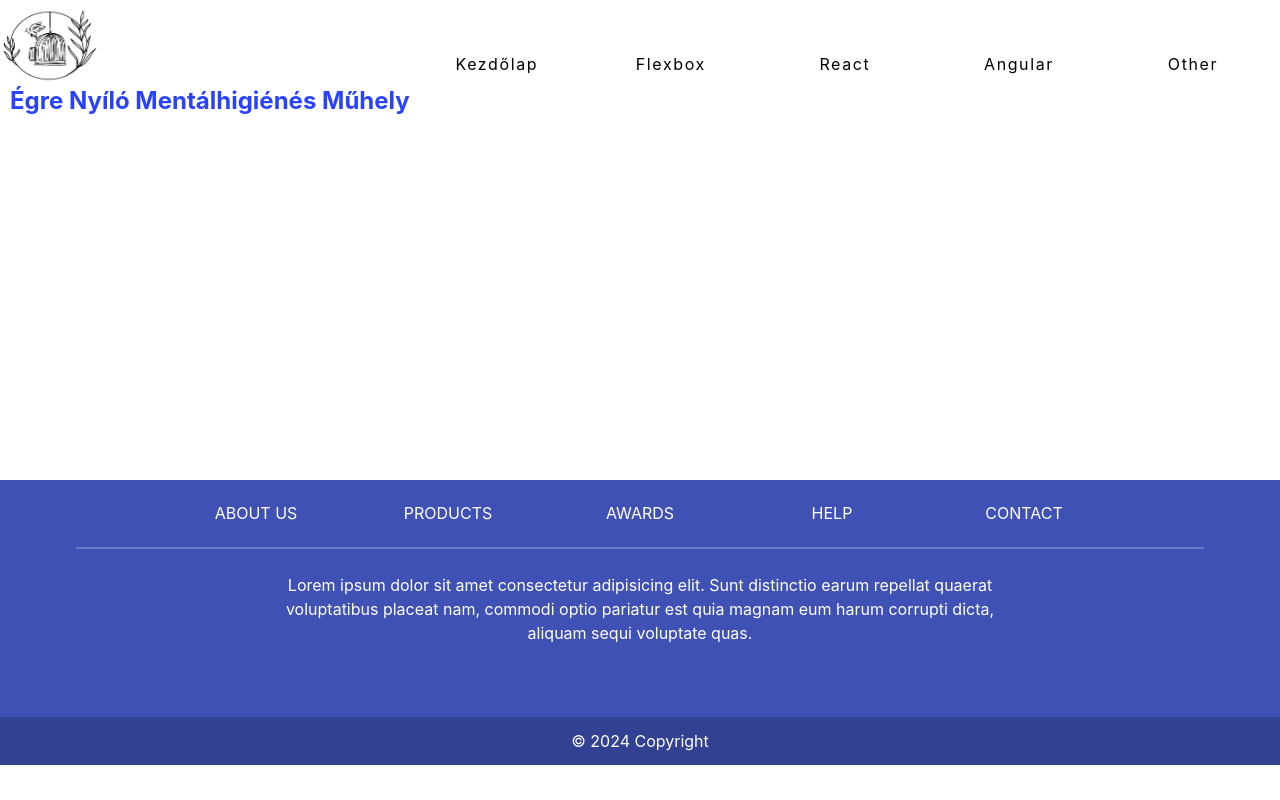
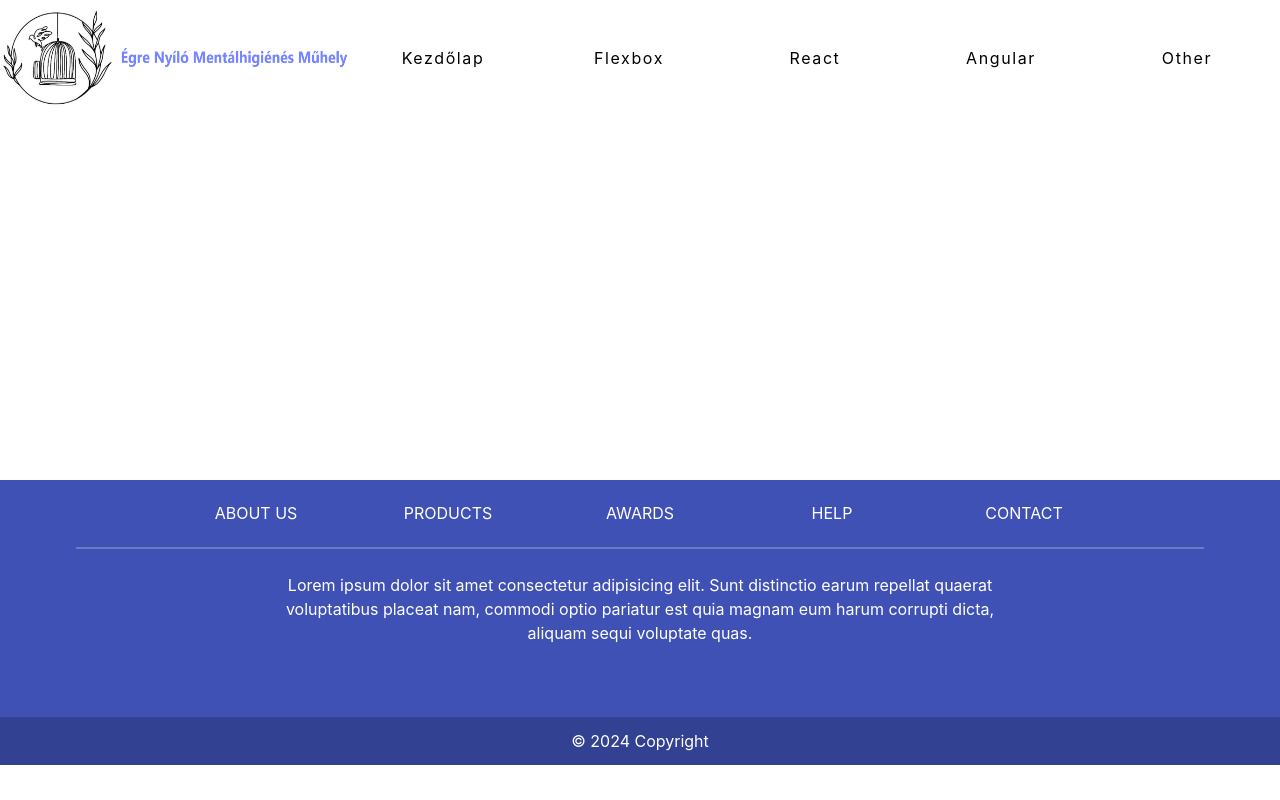
Before and after one commit to zoltannyiri/Egre_Nyilo, an Angular app in the folder Egre_Nyilo/: page / in a window 1280 px wide. Built offline with nearby package versions, Linux system fonts and the light colour scheme.

Commit message:
Egre_Nyilo_commit

```diff
--- a/Egre_Nyilo/src/app/pages/navbar/navbar.component.html
+++ b/Egre_Nyilo/src/app/pages/navbar/navbar.component.html
@@ -3,9 +3,9 @@
     <div class="desktop-navbar" *ngIf="!isMobileView">
       <div class="et-hero-tabs-upper bg-white navbar nav">
         <a [routerLink]="['/kezdolap']" routerLinkActive="router-link-active" class="">
-          <div class="logo-cointainer">
-           <img src="assets/logo.png" alt="Logó" class="logo-img" width="100" height="75">
-           <span class="logo-text">Égre Nyíló Mentálhigiénés Műhely</span>
+          <div class="logo-cointainer justify-content-center">
+           <img src="assets/logo-szoveg.png" alt="Logó" class="logo-img justify-content-center">
+           <!-- <span class="logo-text">Égre Nyíló Mentálhigiénés Műhely</span> -->
           </div>
         </a>
         <a class="et-hero-tab rounded" href="#tab-es6">Kezdőlap</a>
@@ -18,17 +18,17 @@
     </div>
   </div>
 
-  <div *ngIf="isMobileView" class="navbar navbar-expand-lg navbar-light bg-light">
+  <div *ngIf="isMobileView" class="navbar navbar-expand-lg navbar-light">
     <div class="container-fluid d-flex justify-content-between align-items-center">
       <a class="navbar-brand" [routerLink]="['/kezdolap']">
-        <img src="assets/logo.png" alt="Logó" class="logo-img" width="50" height="50">
+        <img src="assets/logo-szoveg.png" alt="Logó" class="logo-img" width="50" height="50">
       </a>
       <button class="navbar-toggler" type="button" (click)="toggleMenu()" aria-controls="navbarNav" aria-expanded="false" aria-label="Toggle navigation">
         <span class="navbar-toggler-icon"></span>
       </button>
     </div>
     <div class="collapse navbar-collapse" [class.show]="menuOpen" id="navbarNav">
-      <ul class="navbar-nav d-flex flex-column justify-content-end align-items-end">
+      <ul class="navbar-nav d-flex bg-light flex-column justify-content-center align-items-center">
         <li class="nav-item justify-content-end">
           <a class="nav-link active justify-content-end" [routerLink]="['/kezdolap']" routerLinkActive="active">Kezdőlap</a>
         </li>
@@ -51,6 +51,7 @@
       </ul>
     </div>
   </div>
+
 
 
   <!-- <div class="mobile-navbar navbar-toggler collapse navbar-collapse" ">
--- a/Egre_Nyilo/src/app/pages/navbar/navbar.component.scss
+++ b/Egre_Nyilo/src/app/pages/navbar/navbar.component.scss
@@ -145,8 +145,8 @@ a {
 }
 
 .logo-img {
-  width: 100px;
-  height: 75px;
+  width: 350px;
+  height: 100px;
 }
 
 .logo-text {
@@ -154,3 +154,68 @@ a {
   font-weight: bold; /* Igazítsd a szöveg stílusát */
   margin-left: 10px; /* Távolság a logótól */
 }
+
+//menü lenyílásának animációjaű
+
+// @keyframes slideDown {
+//   0% {
+//     transform: translateY(-50%);
+//     opacity: 0;
+//   }
+//   100% {
+//     transform: translateY(0);
+//     opacity: 1;
+//   }
+// }
+
+// .navbar-nav {
+//   height: 30vh; /* A teljes képernyő magassága */
+//   display: flex;
+//   flex-direction: column;
+//   justify-content: center; /* Középre igazítás függőlegesen */
+//   align-items: center; /* Középre igazítás vízszintesen */
+// }
+
+// .navbar-collapse {
+//   animation: slideDown 0.5s ease-in-out;
+// }
+
+// .collapse:not(.show) {
+//   display: none !important;
+// }
+
+@keyframes slideDown {
+  from {
+    max-height: 0;
+    opacity: 0;
+  }
+  to {
+    max-height: 500px; /* Elég nagy érték, hogy biztosan befogadja a tartalmat */
+    opacity: 1;
+  }
+}
+
+@keyframes slideUp {
+  from {
+    max-height: 500px;
+    opacity: 1;
+  }
+  to {
+    max-height: 0;
+    opacity: 0;
+  }
+}
+
+.navbar-collapse {
+  max-height: 0;
+  overflow: hidden;
+  transition: max-height 0.8s ease-out;
+}
+
+.navbar-collapse.show {
+  animation: slideDown 0.8s forwards;
+}
+
+.navbar-collapse.hide {
+  animation: slideUp 0.8s forwards;
+}
--- a/Egre_Nyilo/src/app/pages/navbar/navbar.component.ts
+++ b/Egre_Nyilo/src/app/pages/navbar/navbar.component.ts
@@ -19,6 +19,7 @@ export class NavbarComponent {
 
   toggleMenu() {
     this.menuOpen = !this.menuOpen;
+
   }
 
   checkIsMobile(): boolean {
@@ -29,4 +30,6 @@ export class NavbarComponent {
   onResize(event: UIEvent): void {
     this.isMobileView = this.checkIsMobile();
   }
+
+
 }
```
Also changed, not shown: Egre_Nyilo/src/assets/logo-szoveg.png (added).
